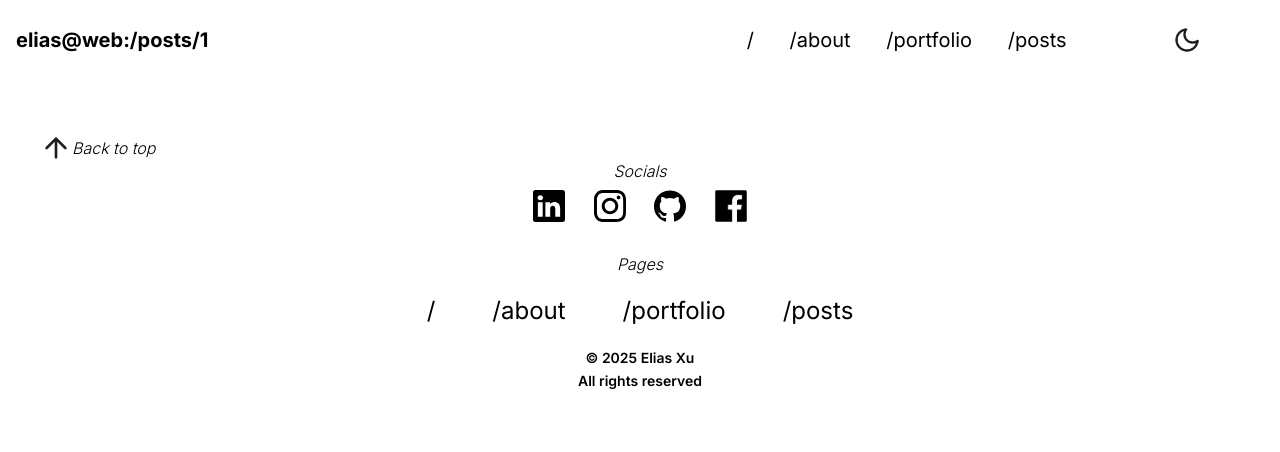
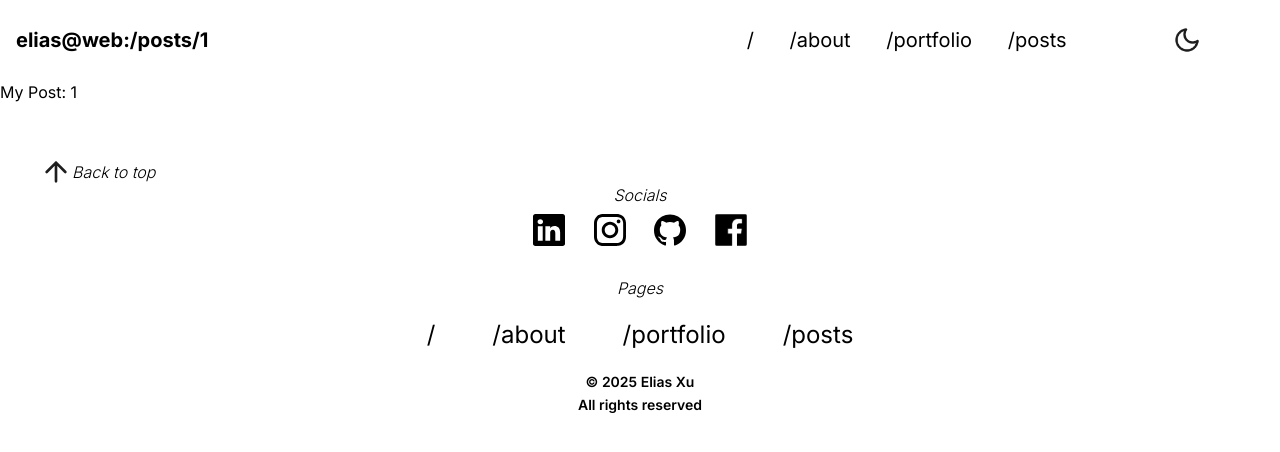
Before and after one commit to Elias2660/elias2660.github.io, a Next.js app: page /posts/1 in a window 1280 px wide. Shown: the top 452 px of the page. Built offline with nearby package versions, Linux system fonts and the light colour scheme.

Commit message:
add template

```diff
--- a/src/app/posts/[id]/page.tsx
+++ b/src/app/posts/[id]/page.tsx
@@ -1,7 +1,13 @@
 
 // https://nextjs.org/learn-pages-router/basics/dynamic-routes/render-markdown
-export default function page() {
-    return (<div>
 
-    </div>);
+
+
+interface Params {
+    id: string;
 }
+
+export default async function page({ params }: { params: Promise<Params> }) {
+    const id = (await params).id;
+    return <div>My Post: {id}</div>
+}
```
